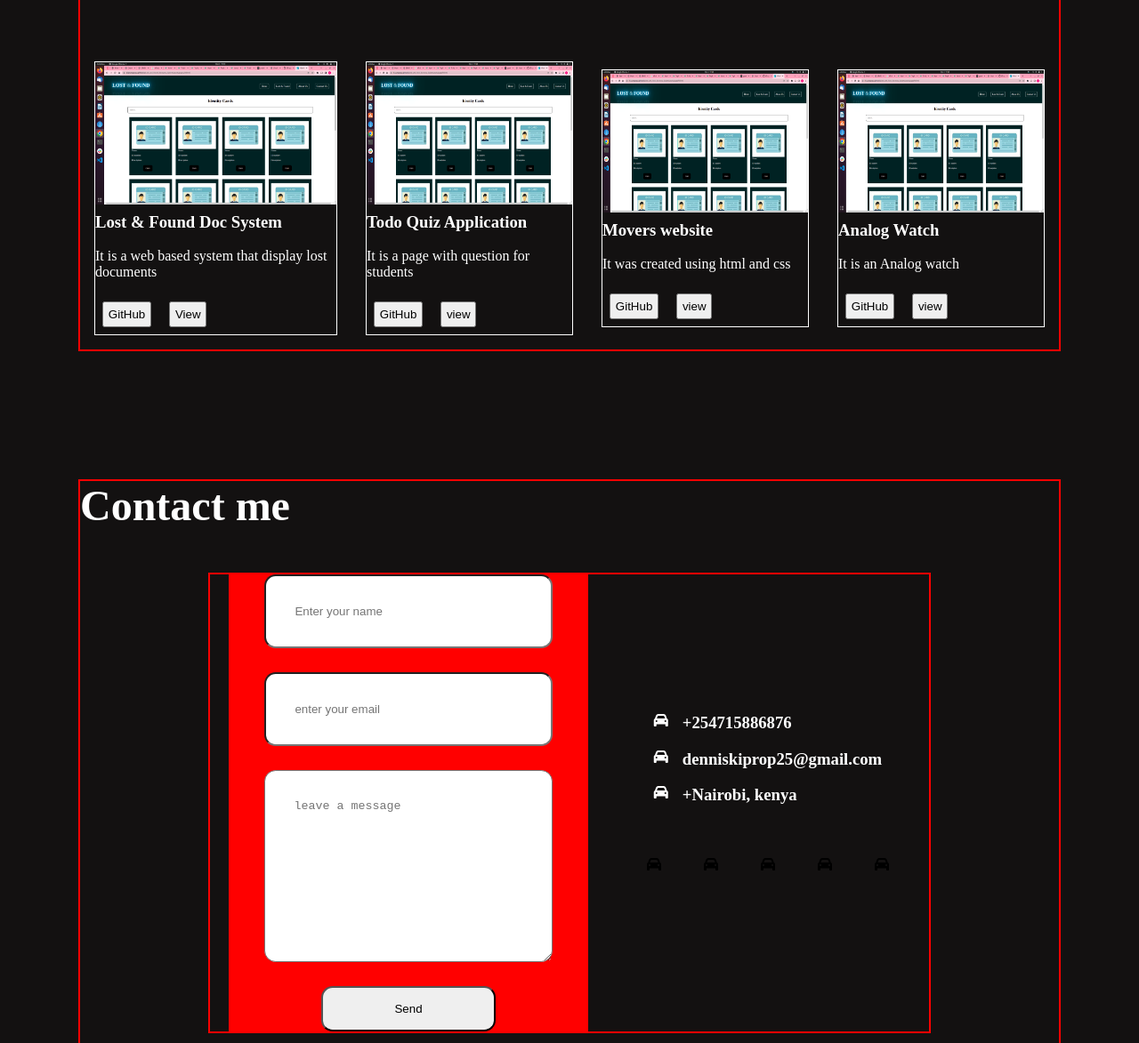
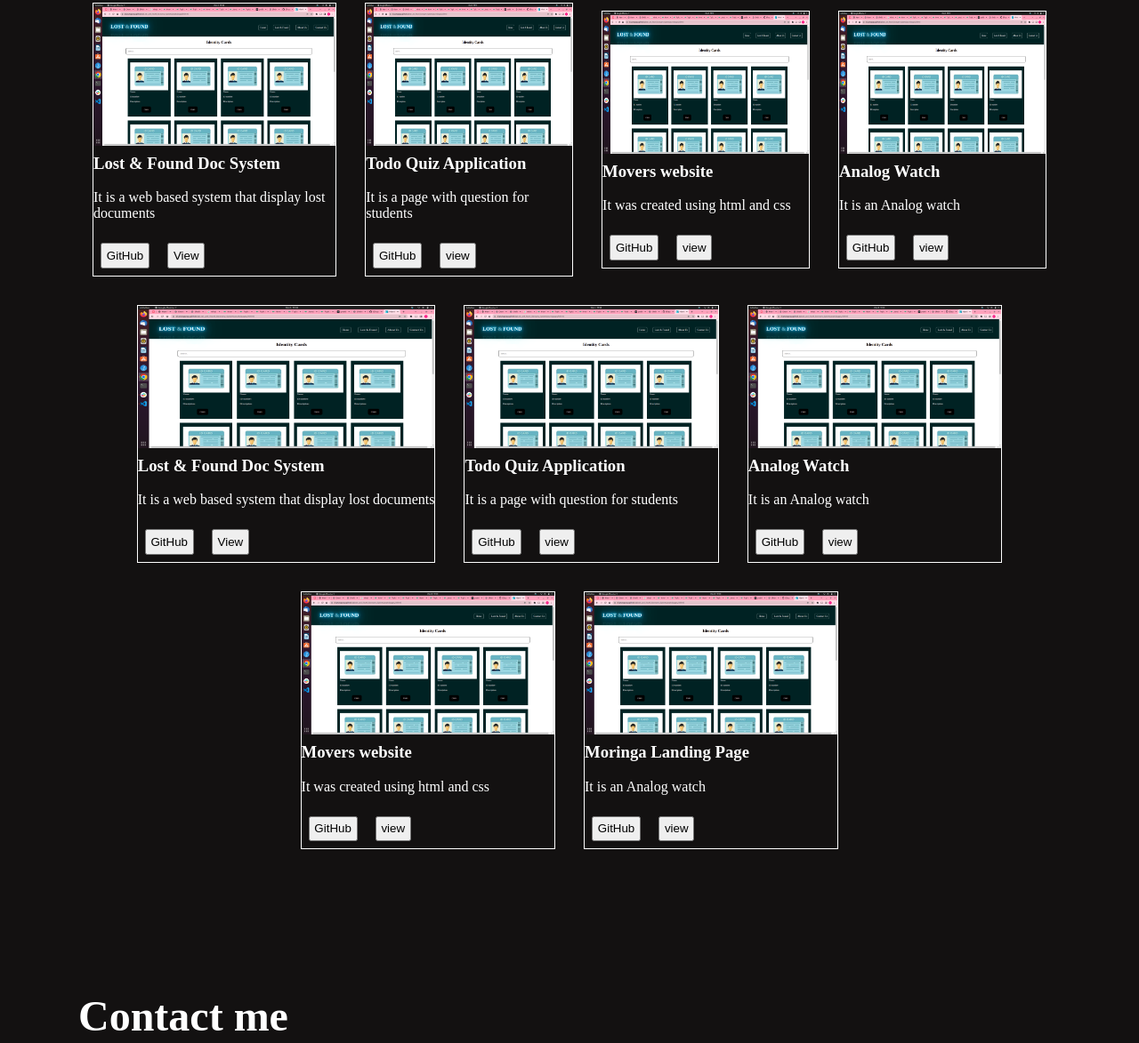
Before and after one commit to Mkdenno/Personal-website, a plain HTML site: page index.html in a window 1280 px wide. Shown: the part 1523-2696 px from the top of the page at 89% size. Drawn offline with Linux system fonts and the light colour scheme.

Commit message:
It will add the html projects

```diff
--- a/assets/Css/project.css
+++ b/assets/Css/project.css
@@ -26,3 +26,22 @@
     padding: 0.3rem;
     margin: 0.5rem;
 }
+
+/* javascrip */
+.JavaScript{
+    display: flex;
+    justify-content: center;
+    align-items: center;
+    width:100%;
+
+}
+
+/* htmlcss */
+
+.htmlcss{
+    display: flex;
+    justify-content: center;
+    align-items: center;
+    width:100%;
+
+}
--- a/assets/Css/style.css
+++ b/assets/Css/style.css
@@ -60,7 +60,6 @@
     justify-content: space-around;
     align-items: center;
     margin: 9rem 5rem 3rem 5rem;
-    border: 2px solid red;
 }
 .home img{
     height: 70vh;
@@ -96,7 +95,6 @@
 /* about me */
 .aboutme{
     margin: 9rem 5rem 3rem 5rem;
-    border: 2px solid red;
 }
 .aboutme h1{
     color: white;
@@ -110,15 +108,12 @@
     justify-content: space-around;
     align-items: center;
     margin:3rem 9rem;
-    border: 2px solid red;
 }
 .content .technology-image img{
     width:70%;
-    border: 2px solid red;
 
 }
 .content .mystory{
-    border: 2px solid red;
     width: 100%;
     color: white;
     font-size: 1.5rem;
@@ -126,13 +121,11 @@
 
 /* my projects beging */
 .myprojects{
-    border: 1px solid red;
     display:flex;
     justify-content: center;
     align-items: center;
     flex-direction: column;
     margin: 9rem 5rem 3rem 5rem;
-    border: 2px solid red;
 }
 .myprojects h1{
     color: white;
@@ -159,7 +152,6 @@
  /* contact page */
  .contact{
     margin: 9rem 5rem 3rem 5rem;
-    border: 2px solid red;
  }
  .contact h1{
      color: white;
@@ -171,11 +163,9 @@
     justify-content: space-around;
     align-items: center;
     margin:3rem 9rem;
-    border: 2px solid red;
  }
  .form{
      width: 50%;
-     background-color: red;
      display: flex;
      justify-content: center;
      align-items: center;
--- a/index.html
+++ b/index.html
@@ -59,9 +59,9 @@
     <section class="myprojects" id="project">
         <h1>My Projects and Skills</h4>
         <ul>
-            <li id="all"><a href="#all">All</a></li>
-            <li><a href="">JavaScript</a></li>
-            <li><a href="">Html&Css</a></li>
+            <li id="all"><a href="#all">All Projects</a></li>
+            <li><a href="">JavaScript Projects</a></li>
+            <li><a href="">Html&Css Projects</a></li>
         </ul>
             <div class="all">
                 <div class="card">
@@ -89,6 +89,49 @@
                 <div class="card">
                     <img src="./assets/Images/one.png" alt="">
                     <h3>Analog Watch</h3>
+                    <p>It is an Analog watch</p>
+                    <a href="https://github.com/Mkdenno" target="_blank"><button>GitHub</button></a>
+                    <button>view</button>
+                </div>
+            </div>
+
+            <div class="JavaScript">
+                <div class="card">
+                    <img src="./assets/Images/one.png" alt="">
+                    <h3>Lost & Found Doc System</h3>
+                    <p>It is a web based system that display lost documents</p>
+                    <a href="https://github.com/Mkdenno" target="_blank"><button>GitHub</button></a>
+                    <a href="https://eliazaragwaya.github.io/Lost_and_found_Recovery_System/" target="_blank"><button>View</button></a>
+                </div>
+                <div class="card">
+                    <img src="./assets/Images/one.png" alt="">
+                    <h3>Todo Quiz Application</h3>
+                    <p>It  is a page with question for students</p>
+                    <a href="https://github.com/Mkdenno" target="_blank"><button>GitHub</button></a>
+                    <button>view</button>
+
+                </div>
+                <div class="card">
+                    <img src="./assets/Images/one.png" alt="">
+                    <h3>Analog Watch</h3>
+                    <p>It is an Analog watch</p>
+                    <a href="https://github.com/Mkdenno" target="_blank"><button>GitHub</button></a>
+                    <button>view</button>
+                </div>
+            </div>
+
+
+            <div class="htmlcss">
+                <div class="card">
+                    <img src="./assets/Images/one.png" alt="">
+                    <h3>Movers website</h3>
+                    <p>It was created using html and css</p>
+                    <a href="https://github.com/Mkdenno" target="_blank"><button>GitHub</button></a>
+                    <button>view</button>
+                </div>
+                <div class="card">
+                    <img src="./assets/Images/one.png" alt="">
+                    <h3>Moringa Landing Page</h3>
                     <p>It is an Analog watch</p>
                     <a href="https://github.com/Mkdenno" target="_blank"><button>GitHub</button></a>
                     <button>view</button>
```
